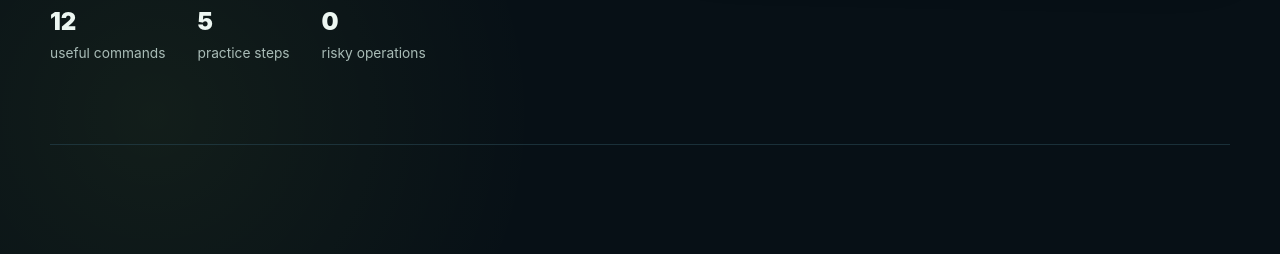
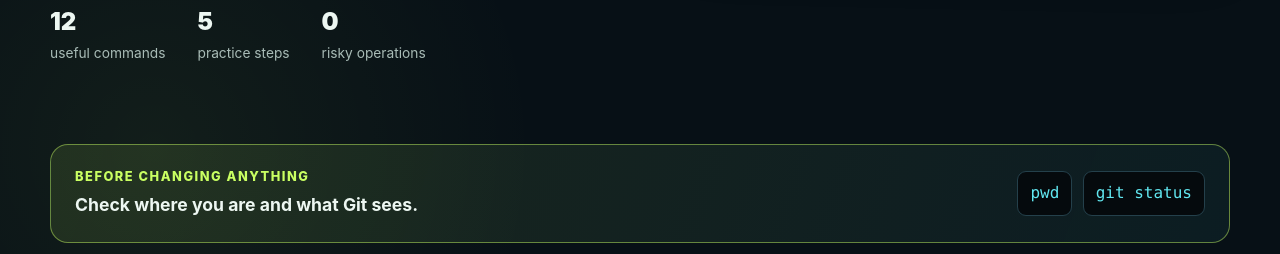
Before and after one commit to Sreedeep64/command-canvas, a plain HTML site: page index.html in a window 1280 px wide. Shown: the part 816-1070 px from the top of the page. Drawn offline with Linux system fonts and the light colour scheme.

Commit message:
Add a terminal safety tip

```diff
--- a/index.html
+++ b/index.html
@@ -62,6 +62,17 @@
           </div>
         </div>
       </section>
+
+      <aside class="safety-note" aria-label="Terminal safety reminder">
+        <div>
+          <p class="eyebrow">Before changing anything</p>
+          <strong>Check where you are and what Git sees.</strong>
+        </div>
+        <div class="safety-commands" aria-label="Suggested safety commands">
+          <code>pwd</code>
+          <code>git status</code>
+        </div>
+      </aside>
 
       <section class="section" id="commands" aria-labelledby="commands-title">
         <div class="section-heading">
--- a/styles.css
+++ b/styles.css
@@ -140,6 +140,22 @@ h3 { margin-bottom: 0.8rem; font-size: 1.35rem; }
 .cursor { display: inline-block; width: 9px; height: 1.1em; background: var(--cyan); vertical-align: -0.15em; animation: blink 1s steps(2) infinite; }
 @keyframes blink { 50% { opacity: 0; } }
 
+.safety-note {
+  display: flex;
+  align-items: center;
+  justify-content: space-between;
+  gap: 2rem;
+  margin-bottom: 2rem;
+  padding: 1.4rem 1.5rem;
+  border: 1px solid rgba(201, 255, 98, 0.45);
+  border-radius: 18px;
+  background: linear-gradient(110deg, rgba(201, 255, 98, 0.1), rgba(97, 231, 240, 0.06));
+}
+.safety-note .eyebrow { margin-bottom: 0.25rem; color: var(--lime); }
+.safety-note strong { font-size: 1.1rem; }
+.safety-commands { display: flex; flex-wrap: wrap; gap: 0.65rem; }
+.safety-commands code { padding: 0.55rem 0.75rem; border: 1px solid var(--border); border-radius: 9px; background: #050a0d; color: var(--cyan); }
+
 .section { padding: 7rem 0; border-top: 1px solid rgba(36, 64, 75, 0.68); }
 .section-heading { display: flex; align-items: end; justify-content: space-between; gap: 2rem; margin-bottom: 2rem; }
 .section-heading h2 { max-width: 750px; margin-bottom: 0; }
@@ -244,6 +260,7 @@ footer a { color: var(--text); font-weight: 750; }
   .search-field input { width: 100%; }
   .command-grid, .checklist { grid-template-columns: 1fr; }
   .split-section { gap: 2rem; }
+  .safety-note { align-items: flex-start; flex-direction: column; }
   footer { flex-direction: column; }
 }
 
```
Also changed, not shown: assets/command-canvas-cover.png, 1 other file.
